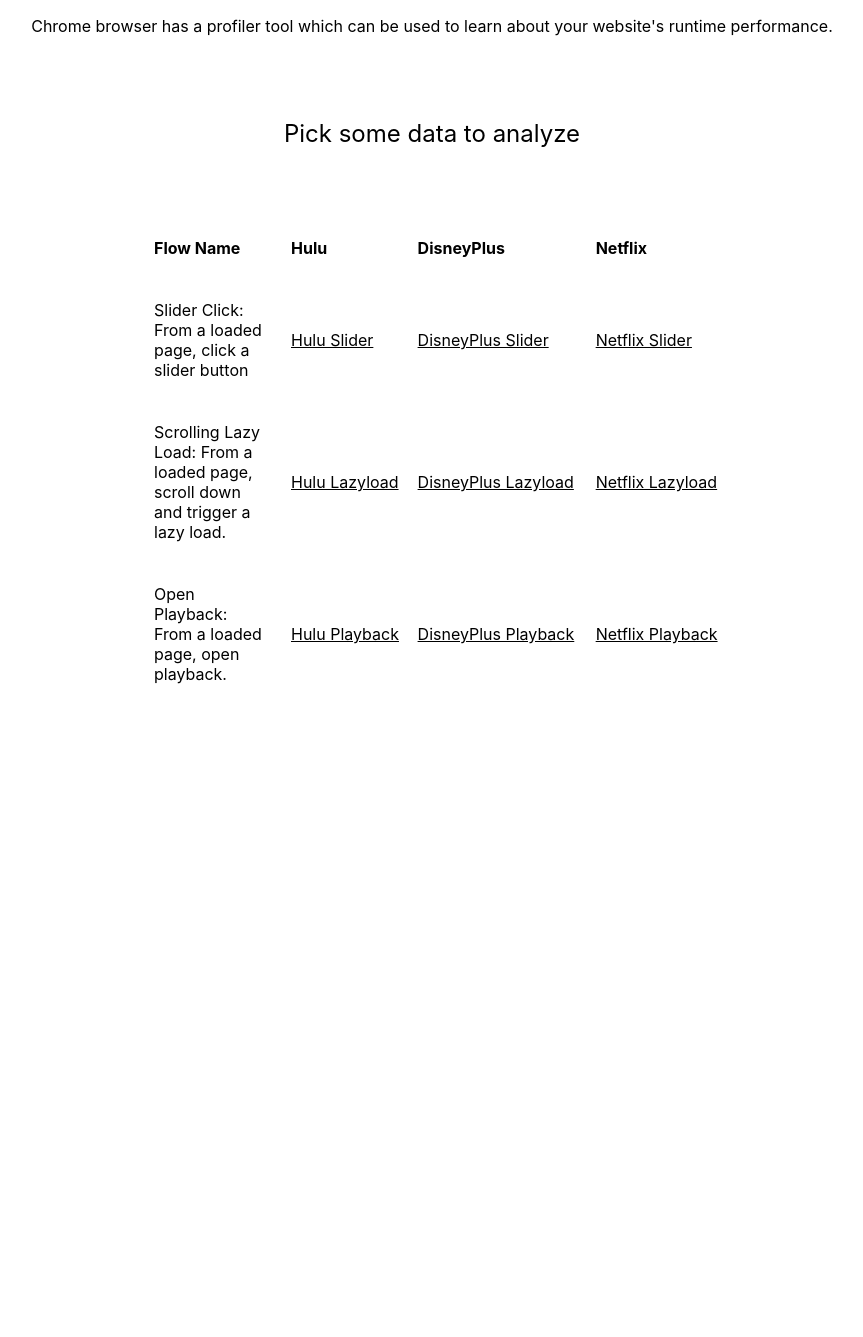
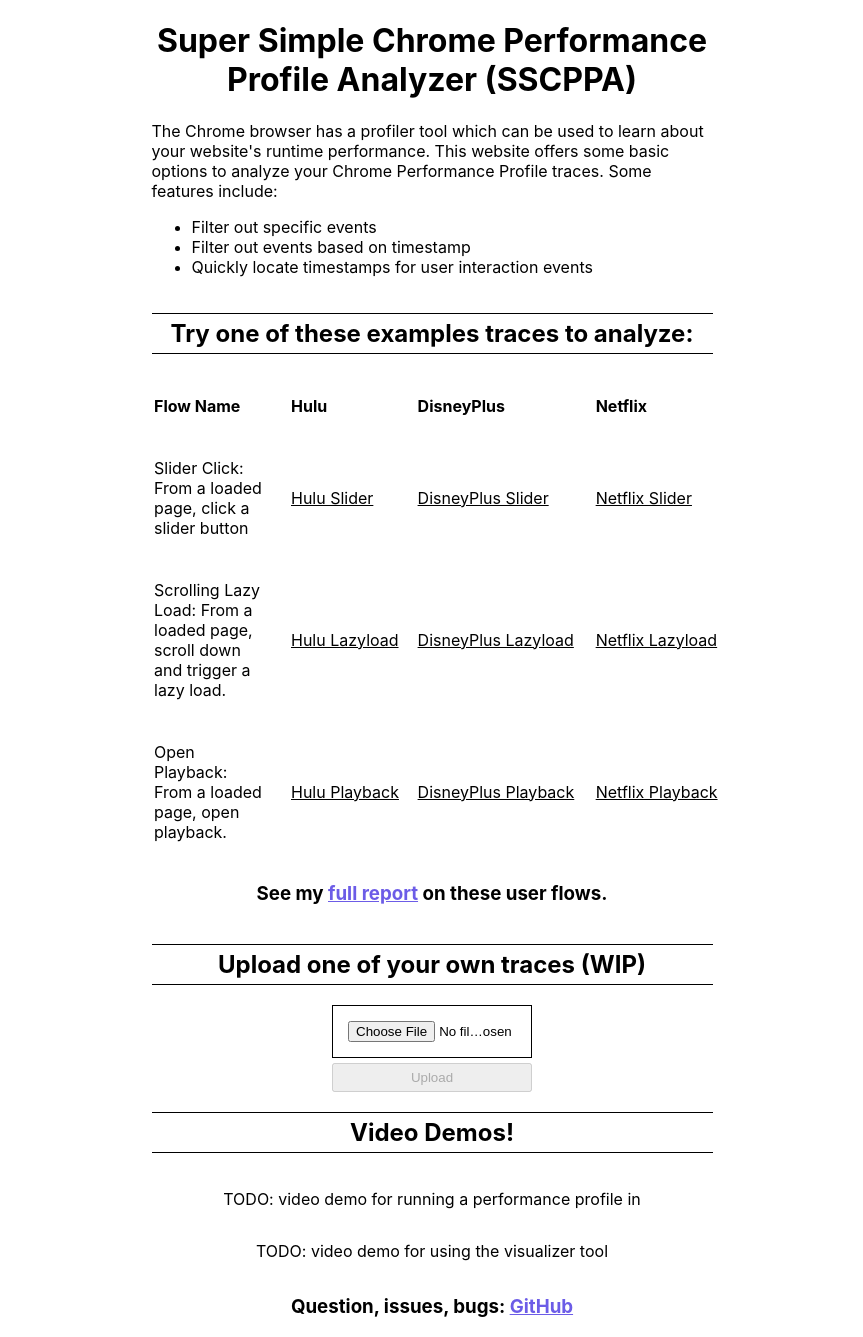
Before and after one commit to ybot1122/chrome-perf-profile-visualizer, a Next.js app: page / in a window 1280 px wide. Shown: the whole page, without its empty margins (208-1071 px from the left). Before the commit the page ends 800 px from the top, so only its background shows below. Built offline with nearby package versions, Linux system fonts and the light colour scheme.

Commit message:
Updates to homepage

```diff
--- a/pages/index.js
+++ b/pages/index.js
@@ -1,6 +1,7 @@
 import Head from "next/head";
 import Link from "next/link";
 import styles from "../styles/Home.module.css";
+import uploadStyles from "../styles/UploadForm.module.css";
 
 export default function Home() {
   return (
@@ -15,11 +16,21 @@
       </Head>
 
       <main className={styles.main}>
-        <p>
-          Chrome browser has a profiler tool which can be used to learn about
-          your website&apos;s runtime performance.
-        </p>
-        <p className={styles.description}>Pick some data to analyze</p>
+        <div className={styles.intro}>
+          <h1>Super Simple Chrome Performance Profile Analyzer (SSCPPA)</h1>
+          <p>
+            The Chrome browser has a profiler tool which can be used to learn
+            about your website&apos;s runtime performance. This website offers
+            some basic options to analyze your Chrome Performance Profile
+            traces. Some features include:
+            <ul>
+              <li>Filter out specific events</li>
+              <li>Filter out events based on timestamp</li>
+              <li>Quickly locate timestamps for user interaction events</li>
+            </ul>
+          </p>
+        </div>
+        <h2>Try one of these examples traces to analyze:</h2>
         <table className={styles.pickTable}>
           <tbody>
             <tr>
@@ -87,6 +98,32 @@
             </tr>
           </tbody>
         </table>
+        <h3>
+          See my{" "}
+          <a href="https://docs.google.com/document/d/1ZpdC4CI-iEybPGgdufnCWU0LtvGs2GEWMswLLCRq4b8/edit?usp=sharing">
+            full report
+          </a>{" "}
+          on these user flows.
+        </h3>
+        <h2>Upload one of your own traces (WIP)</h2>
+        <div className={uploadStyles.uploadForm}>
+          <input
+            type="file"
+            accept="application/json,application/JSON,.json"
+          ></input>
+          <button disabled>Upload</button>
+        </div>
+        <h2>Video Demos!</h2>
+        <p>TODO: video demo for running a performance profile in</p>
+        <p>TODO: video demo for using the visualizer tool</p>
+        <div>
+          <h3>
+            Question, issues, bugs:{" "}
+            <a href="https://github.com/ybot1122/csep590-wi22-final-project/tree/main">
+              GitHub
+            </a>
+          </h3>
+        </div>
       </main>
     </div>
   );
--- a/styles/Home.module.css
+++ b/styles/Home.module.css
@@ -1,5 +1,9 @@
+/* https://flatuicolors.com/palette/us */
+
 .container {
   padding: 0 2rem;
+  width: 625px;
+  margin: auto;
 }
 
 .main {
@@ -8,6 +12,19 @@
   flex-direction: column;
   justify-content: center;
   align-items: center;
+}
+
+.main h2 {
+  padding: 5px;
+  border-top: 1px black solid;
+  border-bottom: 1px black solid;
+  width: 100%;
+  text-align: center;
+}
+
+.main h3 > a {
+  text-decoration: underline;
+  color: #6c5ce7;
 }
 
 .footer {
@@ -71,36 +88,6 @@
   max-width: 800px;
 }
 
-.card {
-  margin: 1rem;
-  padding: 1.5rem;
-  text-align: left;
-  color: inherit;
-  text-decoration: none;
-  border: 1px solid #eaeaea;
-  border-radius: 10px;
-  transition: color 0.15s ease, border-color 0.15s ease;
-  max-width: 300px;
-}
-
-.card:hover,
-.card:focus,
-.card:active {
-  color: #0070f3;
-  border-color: #0070f3;
-}
-
-.card h2 {
-  margin: 0 0 1rem 0;
-  font-size: 1.5rem;
-}
-
-.card p {
-  margin: 0;
-  font-size: 1.25rem;
-  line-height: 1.5;
-}
-
 .logo {
   height: 1em;
   margin-left: 0.5rem;
@@ -139,3 +126,7 @@
   padding: 20px;
   width: 150px;
 }
+
+.intro h1 {
+  text-align: center;
+}
--- /dev/null
+++ b/styles/UploadForm.module.css
@@ -0,0 +1,13 @@
+.uploadForm input {
+  width: 200px;
+  border: 1px black solid;
+  padding: 15px;
+  display: block;
+}
+
+.uploadForm button {
+  width: 200px;
+  text-align: center;
+  margin-top: 5px;
+  padding: 5px;
+}
--- a/styles/Visualizer.module.css
+++ b/styles/Visualizer.module.css
@@ -1,5 +1,3 @@
-/* https://flatuicolors.com/palette/us */
-
 .filterheader {
   background-color: #74b9ff;
   margin: 0 0 5px 0;
```
